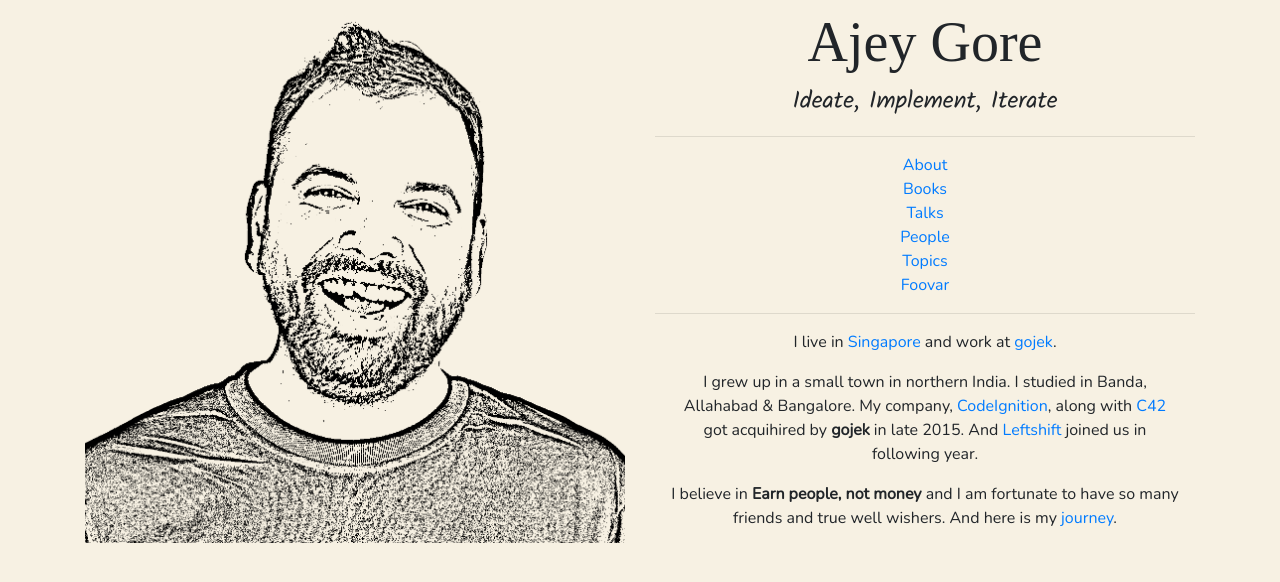
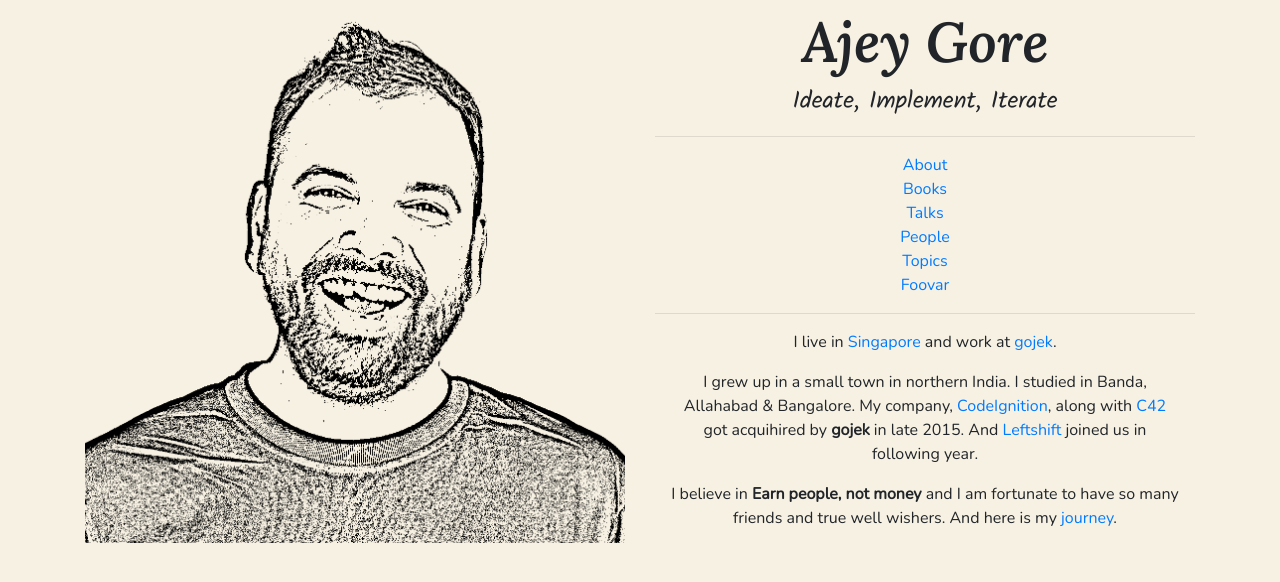
Before and after one commit to ajeygore/ajeygore.github.com, a Jekyll site: the page built from index.md, in a window 1280 px wide. Shown: the top 582 px of the page. Built offline with Jekyll 4.4.1, drawn with Linux system fonts in a browser that asks for light colours.

Commit message:
[ajey] added fonts

```diff
--- a/_includes/fonts.html
+++ b/_includes/fonts.html
@@ -7,3 +7,4 @@
 <link href="https://fonts.googleapis.com/css?family=Kalam" rel="stylesheet">
 <link href="https://fonts.googleapis.com/css2?family=Quicksand:wght@400;600" rel="stylesheet">
 <link href="https://fonts.googleapis.com/css2?family=Nunito:wght@400&display=swap" rel="stylesheet">
+<link href="https://fonts.googleapis.com/css2?family=Lora:ital,wght@1,600&display=swap" rel="stylesheet">
--- a/assets/css/override.css
+++ b/assets/css/override.css
@@ -1,5 +1,5 @@
 .page-header {
-  font-family: 'Lora', serif;
+  font-family: 'Lora';
   font-size: 42pt;
   text-align: center;
 }
```
Also changed, not shown: 1 other file. Lines whose indentation alone changed are shown as unchanged.
